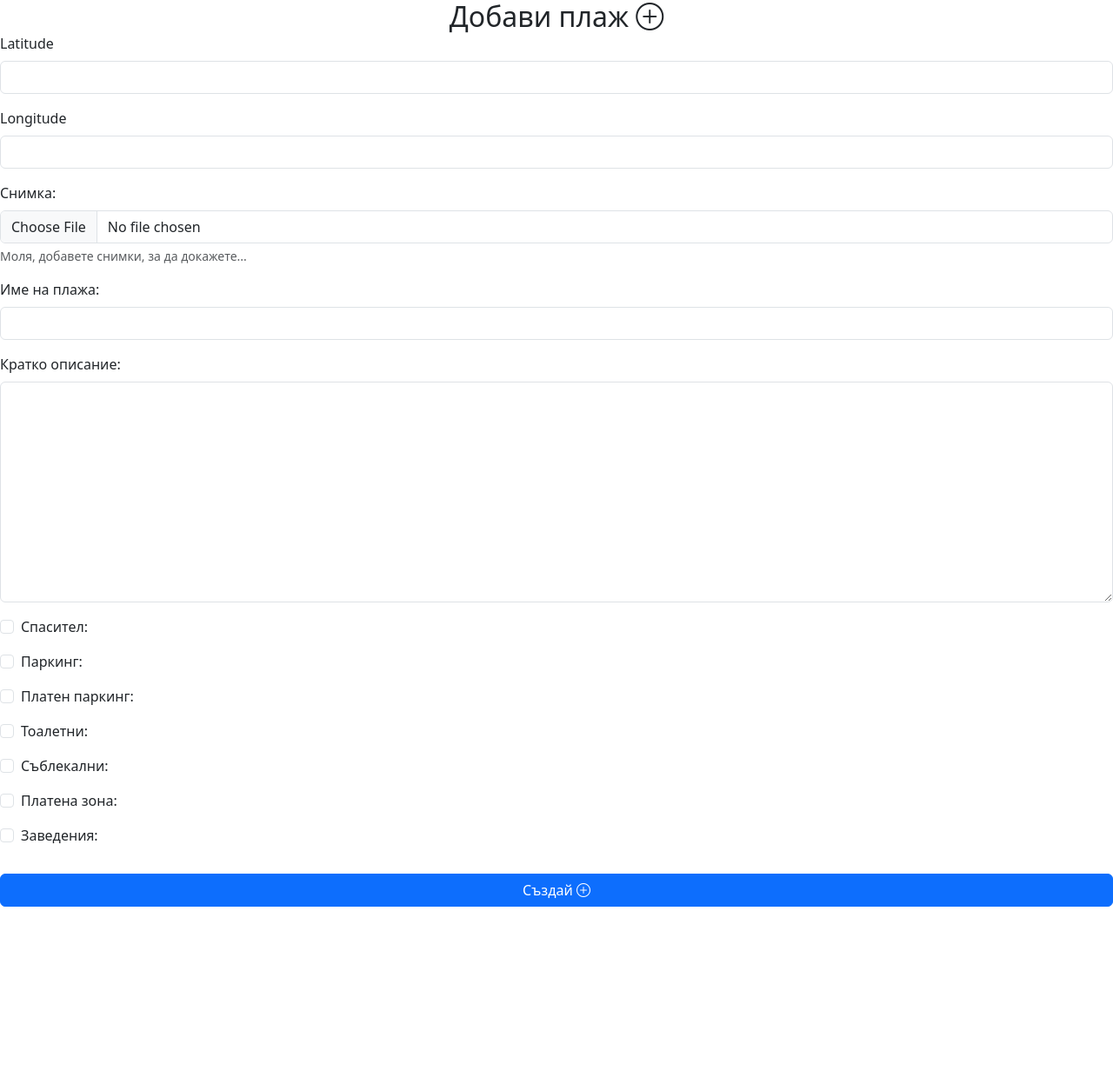
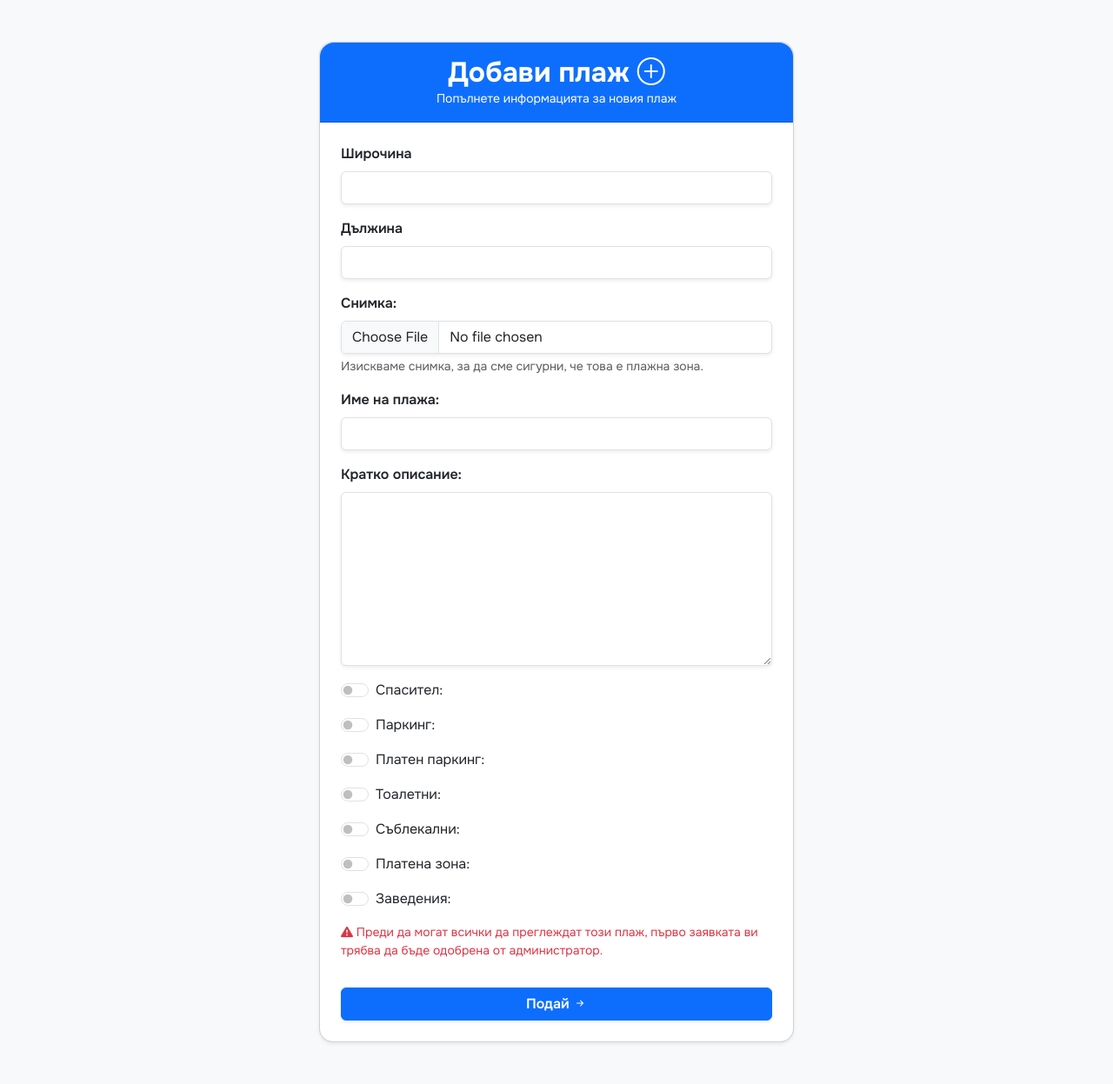
Before and after one commit to GeorgievIliyan/Nautiq, a Django app: page /beach/add/ in a window 1280 px wide. Shown: the whole page at 87% size. Before the commit the page ends 1043 px from the top, so only its background shows below. Run offline with Django 5.2, Linux system fonts and the light colour scheme; a user stored in the database is signed in; some libraries are stand-ins or nearby versions.

Commit message:
styles: map & forms

```diff
--- a/beaches/forms.py
+++ b/beaches/forms.py
@@ -50,7 +50,7 @@ class BeachAddForm(forms.Form):
     latitude = forms.DecimalField(
         max_digits=20,
         decimal_places=18,
-        label="Latitude",
+        label="Широчина",
         widget=forms.TextInput(
             attrs={"readonly": "readonly", "class": "form-control"}
         )
@@ -58,7 +58,7 @@ class BeachAddForm(forms.Form):
     longitude = forms.DecimalField(
         max_digits=20,
         decimal_places=18,
-        label="Longitude",
+        label="Дължина",
         widget=forms.TextInput(
             attrs={"readonly": "readonly", "class": "form-control"}
         )
@@ -66,7 +66,7 @@ class BeachAddForm(forms.Form):
     image = forms.ImageField(
         required=True,
         label="Снимка:",
-        help_text="Моля, добавете снимки, за да докажете..."
+        help_text="Изискваме снимка, за да сме сигурни, че това е плажна зона. "
     )
     name = forms.CharField(
         max_length=100,
@@ -117,7 +117,7 @@ class ReportBeachForm(forms.Form):
         required=False,
         label="Описание на проблема: ",
         help_text="*незадължително",
-        widget=forms.Textarea(attrs={'rows': 4})
+        widget=forms.Textarea(attrs={'rows': 2, 'style': 'max-height: 500px;'})
     )
 
 #* ===== BEACH LOGGING ===== *#
--- a/beaches/templates/app/beaches/beach_add.html
+++ b/beaches/templates/app/beaches/beach_add.html
@@ -1,52 +1,64 @@
 {% load widget_tweaks %}
+{% load static %}
 <!DOCTYPE html>
 <html lang="en">
 <head>
     <meta charset="UTF-8">
     <meta name="viewport" content="width=device-width, initial-scale=1">
-    <title>Create Entry</title>
-
-    <!-- Bootstrap 5 CSS & Icons -->
+    <title>SeaSight | Добави плаж</title>
+    <!-- Bootstrap & Icons -->
     <link href="https://cdn.jsdelivr.net/npm/bootstrap@5.3.8/dist/css/bootstrap.min.css" rel="stylesheet">
     <link href="https://cdn.jsdelivr.net/npm/bootstrap-icons@1.11.3/font/bootstrap-icons.css" rel="stylesheet">
-    <!-- CSS -->
+    <!-- Fonts-->
+    <link rel="stylesheet" href="{% static 'styles.css' %}">
 </head>
-<body>
 
-<div class="form-card">
-    <div class="form-card-header text-center">
-        <h2 class="mb-0">Добави плаж <i class="bi bi-plus-circle"></i></h2>
+<style>
+    textarea{
+        max-height: 200px;
+    }
+</style>
+
+<body class="bg-light">
+
+<div class="container py-5">
+    <div class="row justify-content-center">
+        <div class="col-lg-6 col-12">
+            <div class="card shadow-sm rounded-4">
+                <div class="card-header bg-primary text-white text-center rounded-top-4 p-3">
+                    <h2 class="mb-0 fw-bold">
+                        Добави плаж <i class="bi bi-plus-circle"></i>
+                    </h2>
+                    <p class="small mb-0">Попълнете информацията за новия плаж</p>
                 </div>
-    <div class="form-card-body">
-        <form method="post" enctype="multipart/form-data" novalidate>
+
+                <div class="card-body p-4">
+                    <form method="post" enctype="multipart/form-data" class="needs-validation" novalidate>
                         {% csrf_token %}
 
-            <!-- Hidden lat/lng fields -->
                         <input type="hidden" name="latitude" id="id_latitude" value="{{ form.initial.latitude }}">
                         <input type="hidden" name="longitude" id="id_longitude" value="{{ form.initial.longitude }}">
 
-            <form method="post" enctype="multipart/form-data" class="needs-validation" novalidate>
-                {% csrf_token %}
                         {% for field in form %}
                         <div class="mb-3">
                             {% if field.widget_type == "checkbox" %}
-                            <div class="form-check">
+                                <div class="form-check form-switch">
                                     {{ field|add_class:"form-check-input" }}
                                     <label class="form-check-label" for="{{ field.id_for_label }}">
                                         {{ field.label }}
                                     </label>
                                     {% if field.help_text %}
-                                    <div class="form-text text-muted">{{ field.help_text }}</div>
+                                        <div class="form-text text-muted small">{{ field.help_text }}</div>
                                     {% endif %}
                                     {% for error in field.errors %}
                                         <div class="invalid-feedback d-block">{{ error }}</div>
                                     {% endfor %}
                                 </div>
                             {% else %}
-                            <label class="form-label" for="{{ field.id_for_label }}">{{ field.label }}</label>
-                            {{ field|add_class:"form-control" }}
+                                <label class="form-label fw-semibold" for="{{ field.id_for_label }}">{{ field.label }}</label>
+                                {{ field|add_class:"form-control shadow-sm" }}
                                 {% if field.help_text %}
-                                <div class="form-text text-muted">{{ field.help_text }}</div>
+                                    <div class="form-text text-muted small">{{ field.help_text }}</div>
                                 {% endif %}
                                 {% for error in field.errors %}
                                     <div class="invalid-feedback d-block">{{ error }}</div>
@@ -55,13 +67,17 @@
                         </div>
                         {% endfor %}
 
-                <button type="submit" class="btn btn-primary w-100 mt-3">
-                    Създай <i class="bi bi-plus-circle"></i>
+                        <p class="text-danger small"><i class="bi bi-exclamation-triangle-fill"></i> Преди да могат всички да преглеждат този плаж, първо заявката ви трябва да бъде одобрена от администратор.</p>
+
+                        <button type="submit" class="btn btn-primary w-100 mt-3 fw-semibold shadow-sm">
+                            Подай <i class="bi bi-arrow-right-short"></i>
                         </button>
                     </form>
                 </div>
             </div>
-
+        </div>
+    </div>
+</div>
 <!-- Bootstrap JS -->
 <script src="https://cdn.jsdelivr.net/npm/bootstrap@5.3.8/dist/js/bootstrap.bundle.min.js"></script>
 </body>
```
Also changed, not shown: beaches/templates/app/map.html (+124 -19 lines), db.sqlite3. Lines whose indentation alone changed are shown as unchanged.
